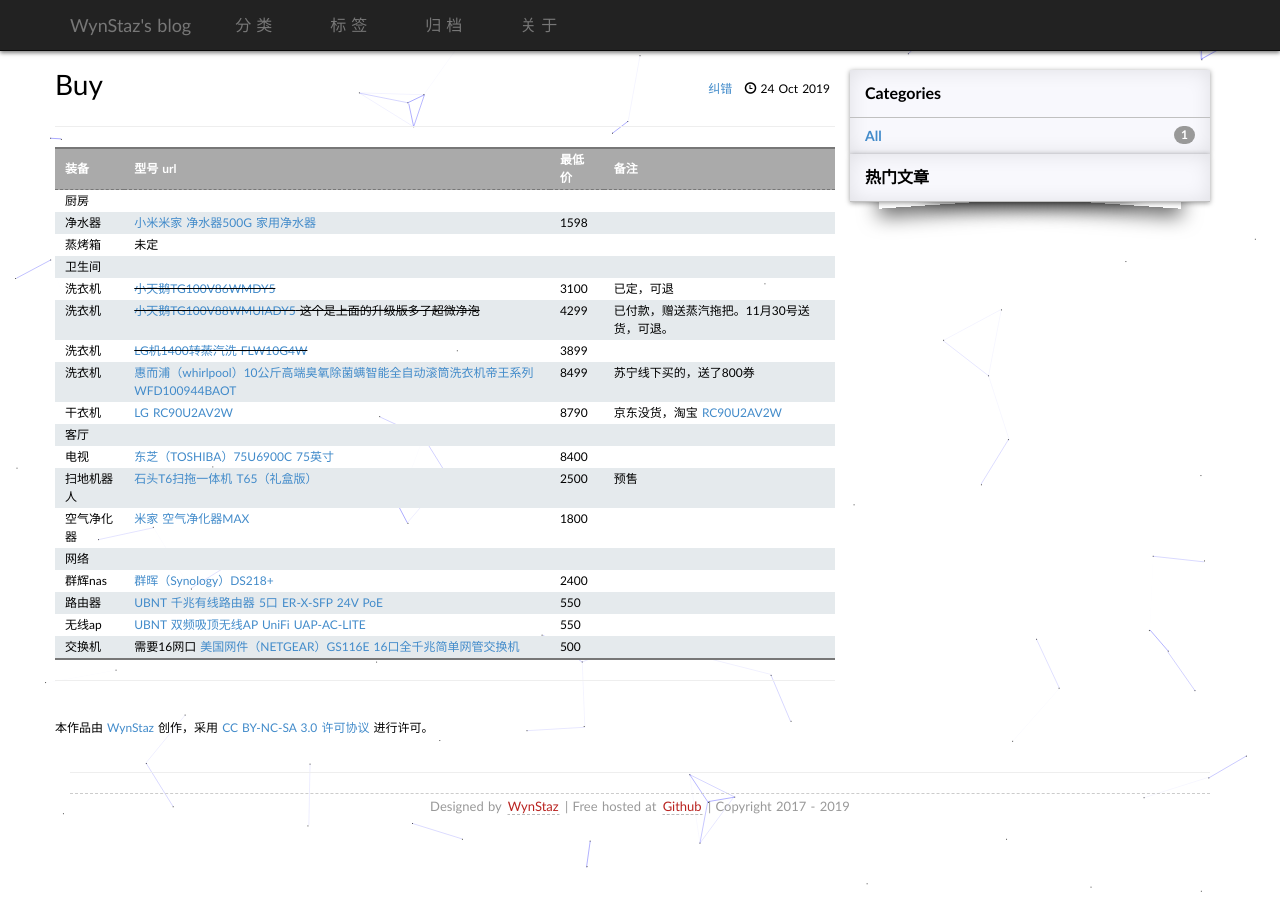
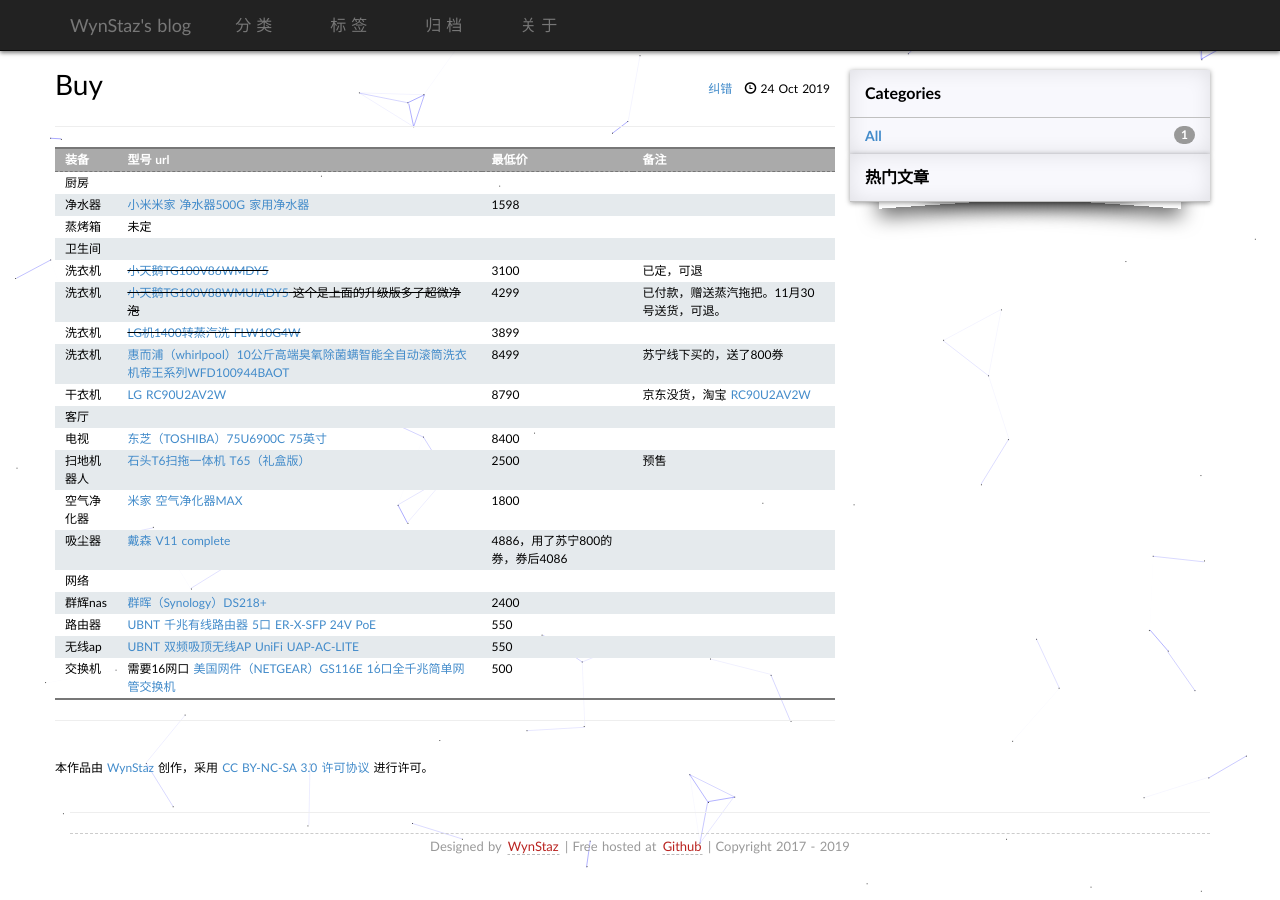
Before and after one commit to Staz1994/Staz1994.github.io, a Jekyll site: the page built from _posts/2019-10-24-buy.md, in a window 1280 px wide. Built offline with Jekyll 4.4.1, drawn with Linux system fonts in a browser that asks for light colours; nearby versions of some CDN libraries; our own code applies the rules of GitHub Pages for plain Markdown files; library files that are not in the unit come from our copies; comment, search, counter and statistics services are not loaded.

```diff
--- a/_posts/2019-10-24-buy.md
+++ b/_posts/2019-10-24-buy.md
@@ -13,6 +13,7 @@
 | 电视 | [东芝（TOSHIBA）75U6900C 75英寸](https://item.jd.com/100004500340.html) | 8400 |
 | 扫地机器人 | [石头T6扫拖一体机 T65（礼盒版）](https://item.jd.com/100008604016.html) | 2500 | 预售 |
 | 空气净化器 | [米家 空气净化器MAX](https://item.jd.com/6073451.html) | 1800 |
+| 吸尘器 | [戴森 V11 complete](https://item.jd.com/100008640954.html) | 4886，用了苏宁800的券，券后4086 |
 | 网络 |
 | 群辉nas | [群晖（Synology）DS218+ ](https://item.jd.com/5113263.html) | 2400 |
 | 路由器 | [UBNT 千兆有线路由器 5口 ER-X-SFP 24V PoE](https://item.jd.com/1754692205.html) | 550 |
```
